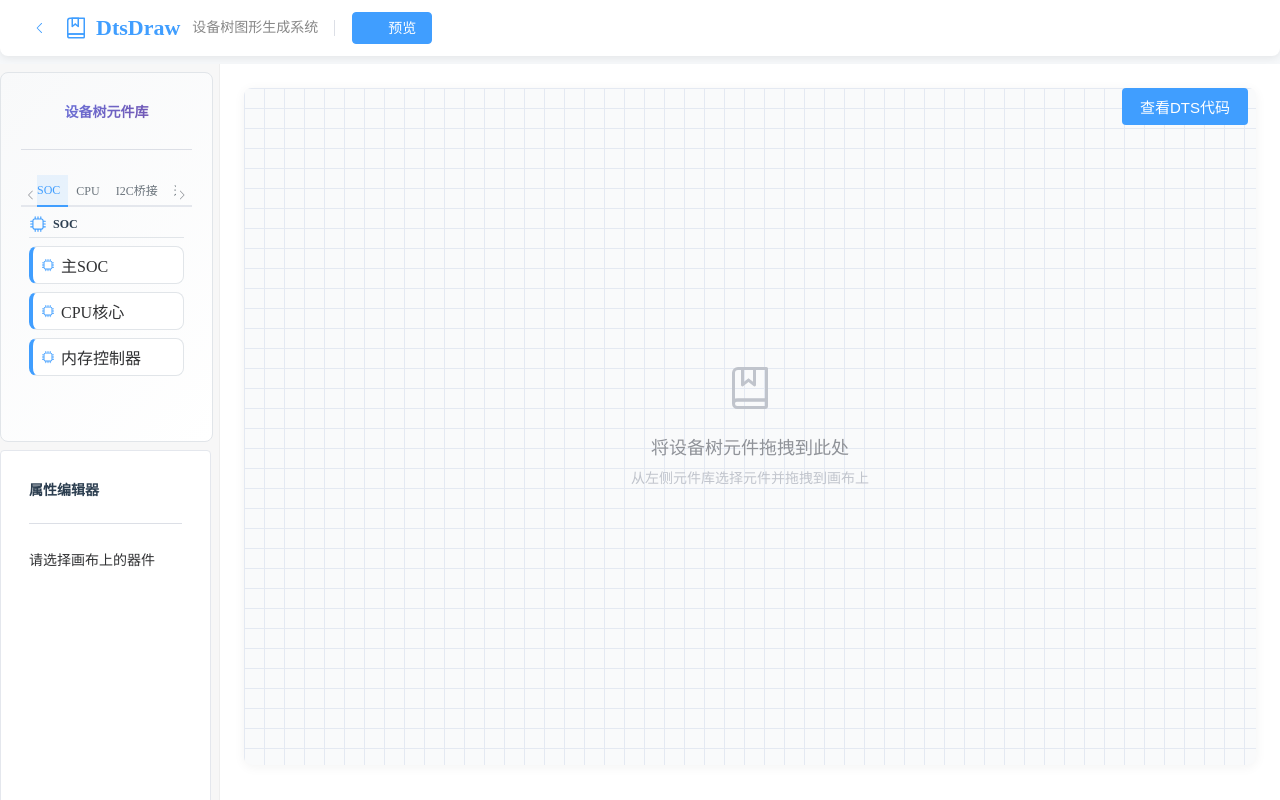
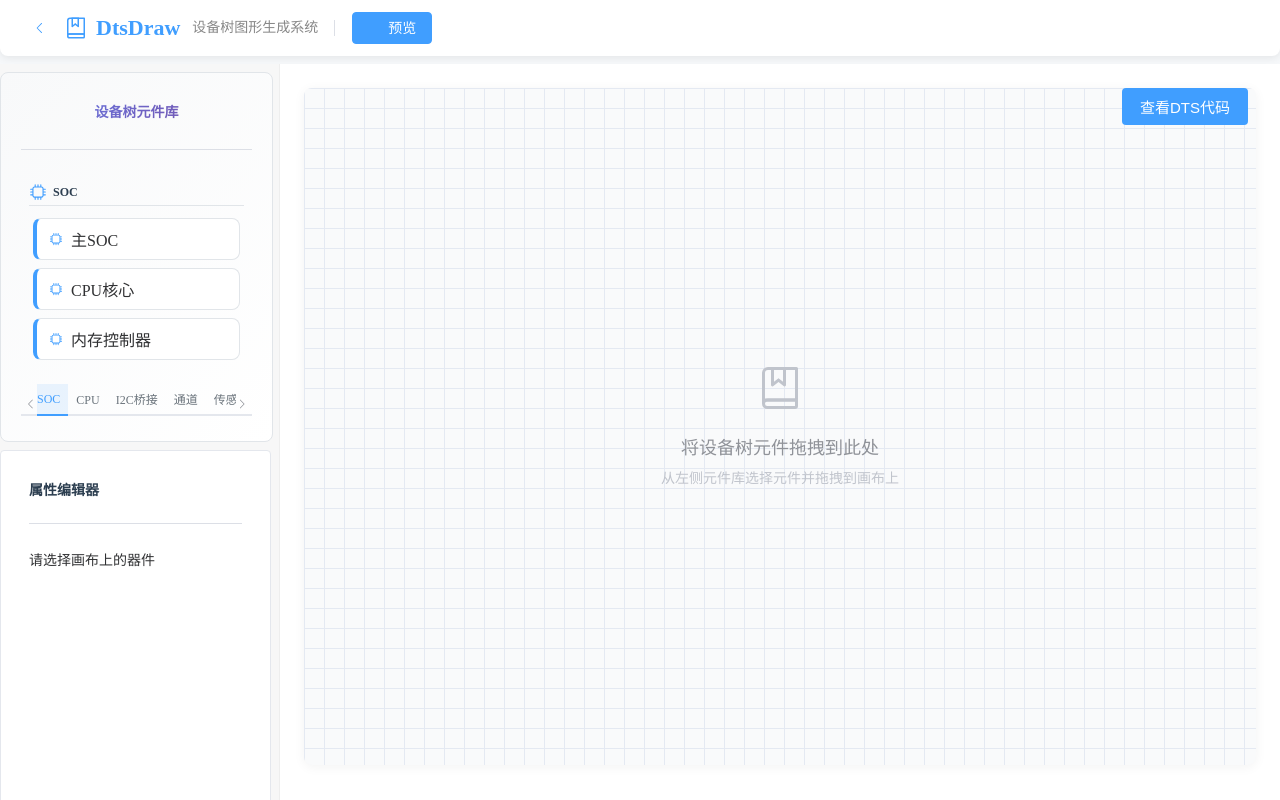
Before and after one commit to Elevick/DtsEdit, a Vue app: page /edit in a window 1280 px wide. Built offline with nearby package versions, Linux system fonts and the light colour scheme.

Commit message:
完善元件库

```diff
--- a/src/components/DeviceTreeCanvas.vue
+++ b/src/components/DeviceTreeCanvas.vue
@@ -75,6 +75,8 @@
       ]"
       :style="{ left: node.x + 'px', top: node.y + 'px' }"
       :data-node-id="node.id"
+      :data-inputs="node.inputs.length"
+      :data-outputs="node.outputs.length"
       @mousedown="onNodeMouseDown(idx, $event)"
       @click.stop="emitSelectNode(node)"
     >
@@ -936,6 +938,17 @@ watch(connections, (newConnections) => {
   overflow: hidden;
 }
 
+/* 根据连接点数量动态调整节点高度 */
+.canvas-node[data-inputs="0"][data-outputs="1"] { min-height: 60px; }
+.canvas-node[data-inputs="0"][data-outputs="2"] { min-height: 85px; }
+.canvas-node[data-inputs="0"][data-outputs="3"] { min-height: 110px; }
+.canvas-node[data-inputs="0"][data-outputs="4"] { min-height: 135px; }
+.canvas-node[data-inputs="1"][data-outputs="0"] { min-height: 60px; }
+.canvas-node[data-inputs="1"][data-outputs="1"] { min-height: 85px; }
+.canvas-node[data-inputs="1"][data-outputs="2"] { min-height: 110px; }
+.canvas-node[data-inputs="1"][data-outputs="3"] { min-height: 135px; }
+.canvas-node[data-inputs="1"][data-outputs="4"] { min-height: 160px; }
+
 .canvas-node::before {
   content: '';
   position: absolute;
--- a/src/components/DeviceTreePalette.vue
+++ b/src/components/DeviceTreePalette.vue
@@ -19,14 +19,14 @@
             <span class="category-title">{{ category.label }}</span>
           </div>
 
-          <el-space direction="vertical" fill class="items-container">
+          <div class="items-container">
             <el-card
               v-for="item in category.items"
               :key="item.type"
               class="palette-item"
               :class="`palette-item-${category.key}`"
               shadow="hover"
-              body-style="padding: 6px 8px; display: flex; align-items: center; gap: 6px;"
+              body-style="padding: 8px 12px; display: flex; align-items: center; gap: 8px; height: 40px;"
               draggable="true"
               @dragstart="onDragStart(item, $event)"
             >
@@ -35,7 +35,7 @@
               </el-icon>
               <span>{{ item.label }}</span>
             </el-card>
-          </el-space>
+          </div>
         </div>
       </el-tab-pane>
     </el-tabs>
@@ -43,7 +43,7 @@
 </template>
 
 <script setup lang="ts">
-import { ElCard, ElDivider, ElSpace, ElTabs, ElTabPane, ElIcon } from 'element-plus'
+import { ElCard, ElDivider, ElTabs, ElTabPane, ElIcon } from 'element-plus'
 import { ref } from 'vue'
 import { loadDeviceTreeComponents } from '@/utils/componentLoader'
 import type { PaletteItem } from '@/types/deviceTree'
@@ -108,10 +108,13 @@ function onDragStart(item: PaletteItem, e: DragEvent) {
   width: 100%;
   height: 50%;
   min-height: 250px;
+  max-height: 50%;
   background: linear-gradient(135deg, #f8f9fa 0%, #ffffff 100%);
   border: 1px solid #e1e5e9;
   border-radius: 8px;
   overflow: hidden;
+  display: flex;
+  flex-direction: column;
 }
 
 .palette-title {
@@ -127,7 +130,10 @@ function onDragStart(item: PaletteItem, e: DragEvent) {
 }
 
 .palette-tabs {
-  height: calc(100% - 40px);
+  flex: 1;
+  min-height: 0;
+  display: flex;
+  flex-direction: column;
 }
 
 .palette-tabs :deep(.el-tabs__header) {
@@ -163,18 +169,25 @@ function onDragStart(item: PaletteItem, e: DragEvent) {
 }
 
 .palette-tabs :deep(.el-tabs__content) {
-  height: calc(100% - 32px);
+  flex: 1;
+  min-height: 0;
   padding: 0;
 }
 
 .palette-tabs :deep(.el-tab-pane) {
   height: 100%;
-  overflow-y: auto;
+  overflow: hidden;
+  display: flex;
+  flex-direction: column;
 }
 
 .category-content {
   padding: 8px;
-  height: 100%;
+  flex: 1;
+  min-height: 0;
+  overflow: hidden;
+  display: flex;
+  flex-direction: column;
 }
 
 .category-header {
@@ -184,6 +197,7 @@ function onDragStart(item: PaletteItem, e: DragEvent) {
   margin-bottom: 8px;
   padding-bottom: 4px;
   border-bottom: 1px solid #e1e5e9;
+  flex-shrink: 0;
 }
 
 .category-title {
@@ -194,6 +208,16 @@ function onDragStart(item: PaletteItem, e: DragEvent) {
 
 .items-container {
   width: 100%;
+  flex: 1;
+  min-height: 0;
+  max-height: 180px;
+  overflow-y: auto;
+  overflow-x: hidden;
+  display: flex;
+  flex-direction: column;
+  gap: 8px;
+  padding: 4px 4px 16px 4px;
+  box-sizing: border-box;
 }
 
 .palette-item {
@@ -203,6 +227,11 @@ function onDragStart(item: PaletteItem, e: DragEvent) {
   border-radius: 8px;
   background: #ffffff;
   user-select: none;
+  min-height: 40px;
+  max-height: 40px;
+  display: flex;
+  align-items: center;
+  flex-shrink: 0;
 }
 
 .palette-item:hover {
@@ -264,21 +293,29 @@ function onDragStart(item: PaletteItem, e: DragEvent) {
 }
 
 /* 滚动条样式 */
-.palette-tabs :deep(.el-tab-pane)::-webkit-scrollbar {
+.palette-tabs :deep(.el-tab-pane)::-webkit-scrollbar,
+.category-content::-webkit-scrollbar,
+.items-container::-webkit-scrollbar {
   width: 6px;
 }
 
-.palette-tabs :deep(.el-tab-pane)::-webkit-scrollbar-track {
+.palette-tabs :deep(.el-tab-pane)::-webkit-scrollbar-track,
+.category-content::-webkit-scrollbar-track,
+.items-container::-webkit-scrollbar-track {
   background: #f1f1f1;
   border-radius: 3px;
 }
 
-.palette-tabs :deep(.el-tab-pane)::-webkit-scrollbar-thumb {
+.palette-tabs :deep(.el-tab-pane)::-webkit-scrollbar-thumb,
+.category-content::-webkit-scrollbar-thumb,
+.items-container::-webkit-scrollbar-thumb {
   background: #c1c1c1;
   border-radius: 3px;
 }
 
-.palette-tabs :deep(.el-tab-pane)::-webkit-scrollbar-thumb:hover {
+.palette-tabs :deep(.el-tab-pane)::-webkit-scrollbar-thumb:hover,
+.category-content::-webkit-scrollbar-thumb:hover,
+.items-container::-webkit-scrollbar-thumb:hover {
   background: #a8a8a8;
 }
 </style>
--- a/src/views/DeviceTreeEdit.vue
+++ b/src/views/DeviceTreeEdit.vue
@@ -90,7 +90,7 @@ function onConnectionsChange(newConnections: Connection[]) {
   position: relative;
 }
 .palette {
-  width: 220px;
+  width: 280px;
   background: #f7f7f7;
   border-right: 1px solid #eee;
   padding: 8px 8px 0 0;
```
